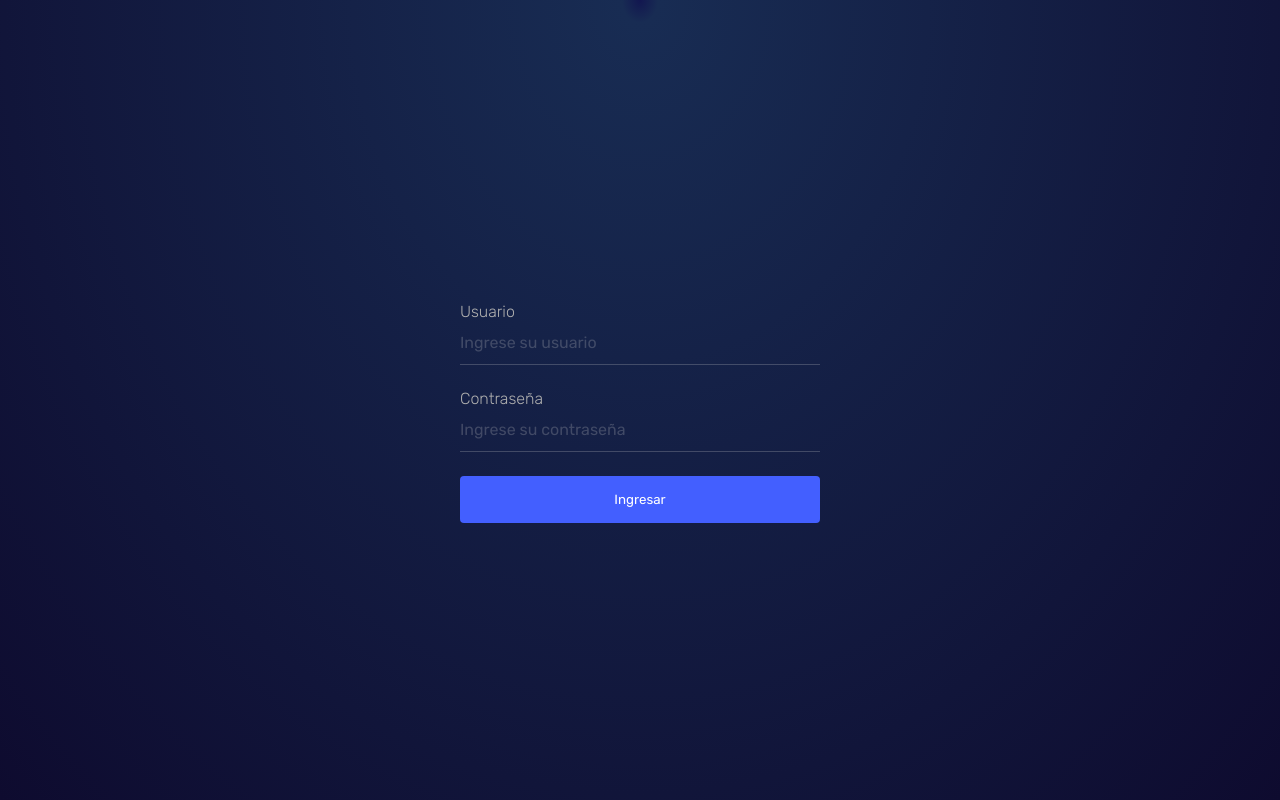
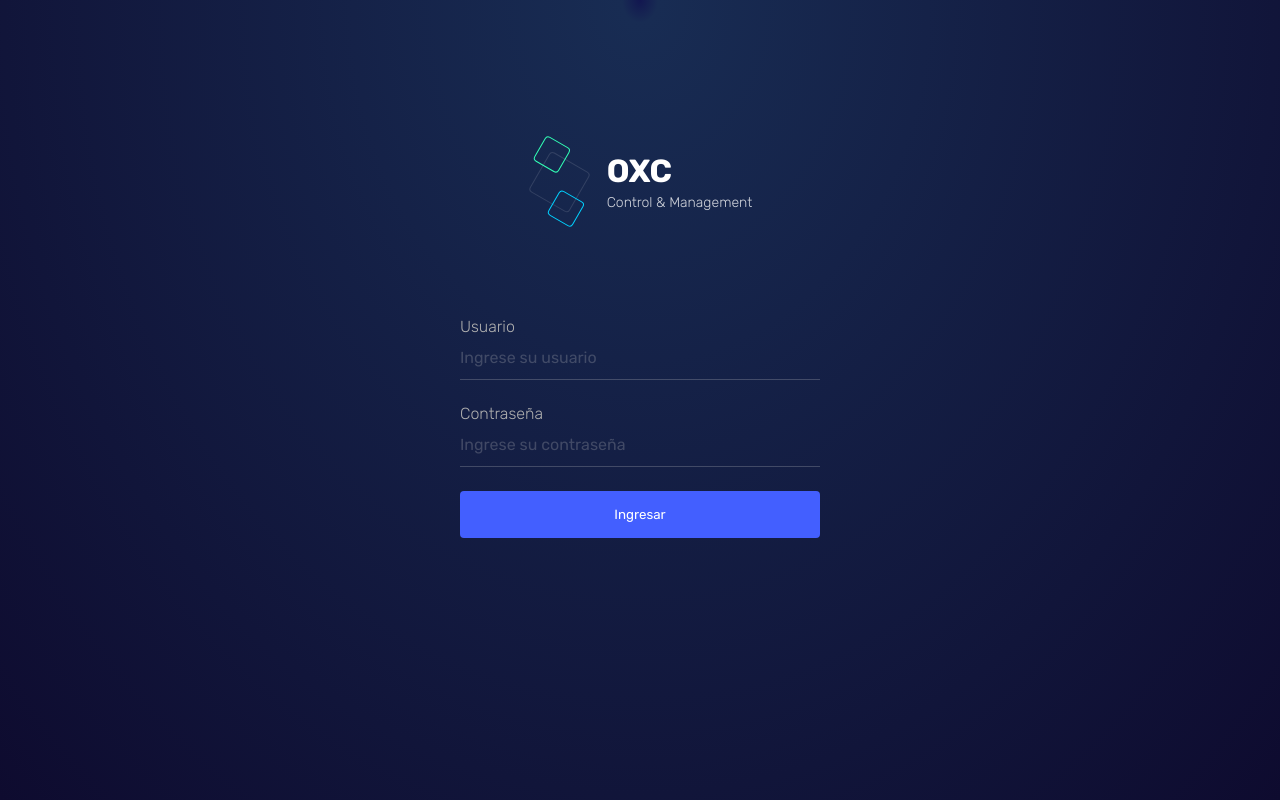
Before and after one commit to JairHuamanBellido/monitoring-ui-dashboard, a React (Create React App) app: page /login in a window 1280 px wide. Built offline with nearby package versions, Linux system fonts and the light colour scheme.

Commit message:
Add logo and header for login page

```diff
--- /dev/null
+++ b/src/assets/index.ts
@@ -0,0 +1,3 @@
+import Logo from "./logo.svg";
+
+export { Logo };
--- a/src/modules/Login/LoginPage.tsx
+++ b/src/modules/Login/LoginPage.tsx
@@ -1,3 +1,4 @@
+import { Logo } from "assets";
 import { AxiosError } from "axios";
 import { HttpErrorMessageUIAdapter } from "core/adapters/HttpErrorMessageAdapter";
 import { LocalStorage } from "core/entity/LocalStorage";
@@ -12,7 +13,6 @@ import { HttpRestApiAdminAuthentication } from "./models/HttRestApiAdminAuthenti
 import { AdminAuthService } from "./service/AdminAuthService";
 
 export default function LoginPage() {
-
   // Hooks
   const [authRequest, setAuthRequest] =
     useState<HttpRestApiAdminAuthentication>({
@@ -51,7 +51,6 @@ export default function LoginPage() {
     mutation.mutate(authRequest);
   };
 
-
   if (isAuthenticated) return <Redirect to="/" />;
   return (
     <Flex
@@ -59,9 +58,22 @@ export default function LoginPage() {
       justifyContent="center"
       width="100%"
       height="100vh"
+
       className="LoginPageContainer"
     >
-      <Flex direction="column">
+      <Flex margin="-128px 0px 0px 0px" direction="column">
+        <Flex
+          margin="0px 0px 64px 0px"
+          width="100%"
+          justifyContent="center"
+          alignItems="center"
+        >
+          <img src={Logo} alt="logo" />
+          <Flex margin="0px 0px 0px 16px" direction="column">
+            <h1 className="header-title">OXC</h1>
+            <p className="header-desc">Control & Management</p>
+          </Flex>
+        </Flex>
         <form onSubmit={onSubmit}>
           <Flex className="field" direction="column">
             <label htmlFor="username">Usuario</label>
--- a/src/modules/Login/index.scss
+++ b/src/modules/Login/index.scss
@@ -1,6 +1,4 @@
 .LoginPageContainer {
-  // width: 100%;
-  // height: 100vh;
   & .error-container-auth {
     border-radius: 4px;
     -webkit-border-radius: 4px;
@@ -14,4 +12,14 @@
   & .field{
     margin: 24px 0 !important;
   }
+
+  & .header-title, & .header-desc{
+    color: #fff;
+  }
+
+  & .header-desc {
+    margin-top: 4px;
+    opacity: 0.8;
+    font-weight: 300;
+  }
 }
```
Also changed, not shown: src/assets/logo.svg (added), src/logo.svg (deleted).
